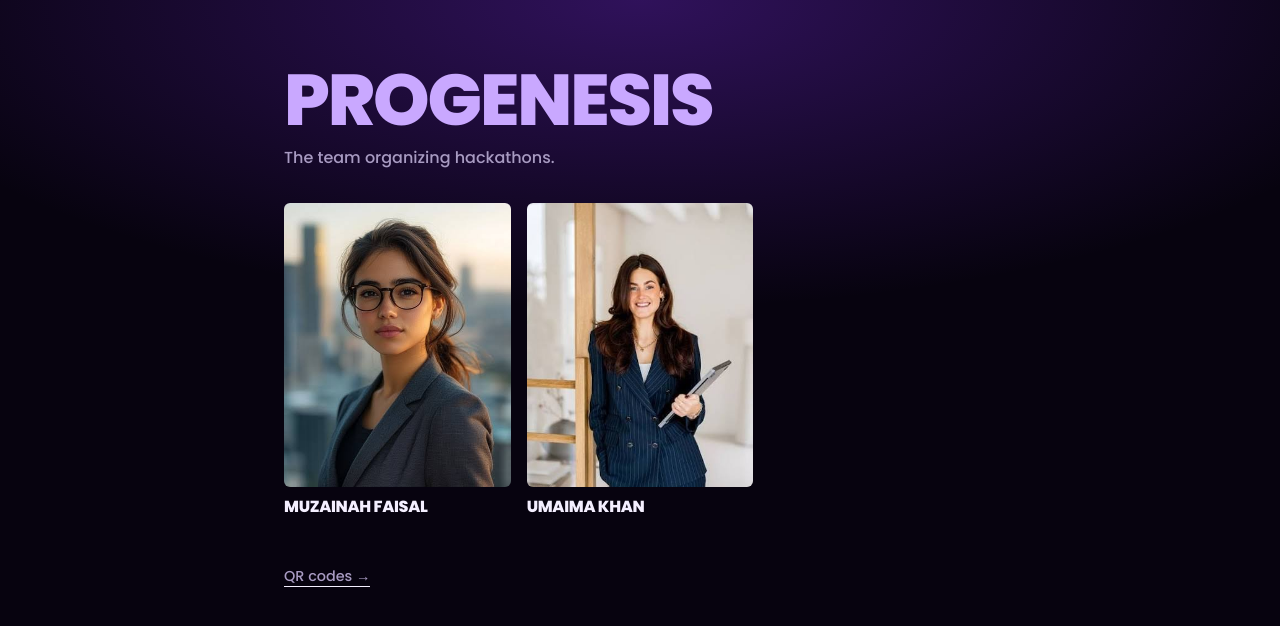
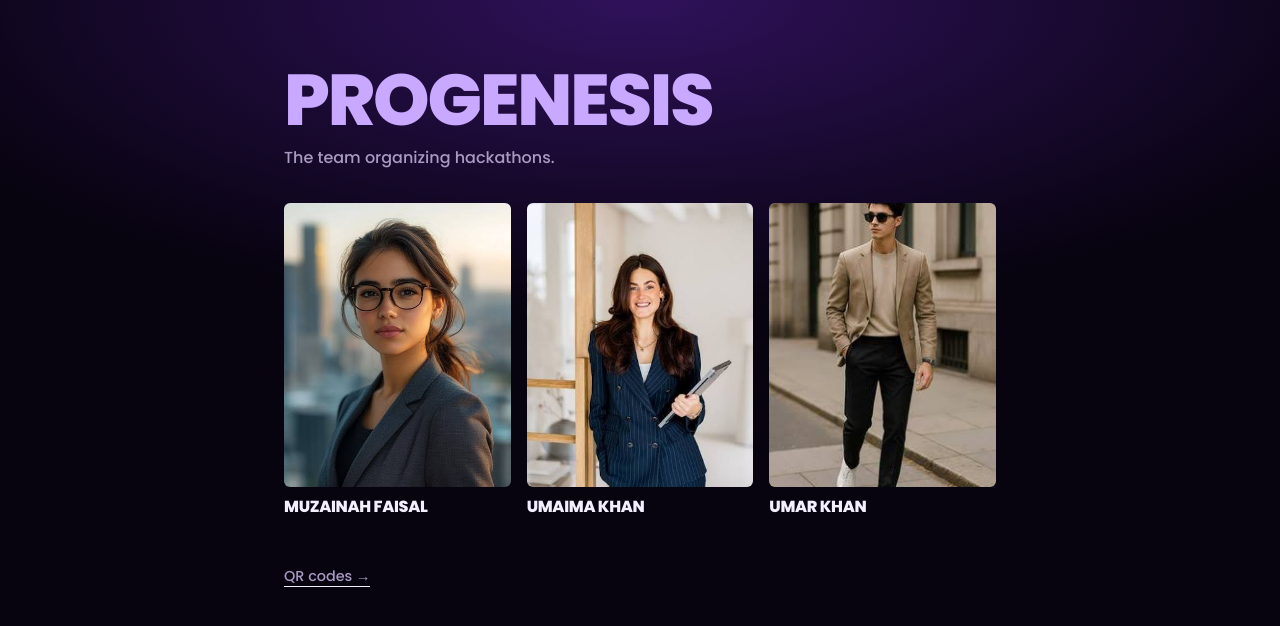
Before and after one commit to Muzainah07/demo-progenesis, a Next.js app: page / in a window 1280 px wide. Shown: the top 626 px of the page. Built offline with nearby package versions, Linux system fonts and the light colour scheme; no server answers.

Commit message:
Added new member

```diff
--- a/data/team.js
+++ b/data/team.js
@@ -24,6 +24,16 @@ export const team = [
     linkedin: "https://www.linkedin.com/in/umaima-khan-a58b4b375/",
     instagram: "https://www.instagram.com/umamyxx/",
     email: "umaimakhan6507@gmail.com",
+  },
+  {
+    slug: "umar-khan",
+    name: "Umar Khan",
+    designation: "Marketing Team",
+    roleType: "marketing",
+    photo: "/team/umar-khan.jpg",
+    linkedin: "https://www.linkedin.com/in/muzainah-faisal-9b73ab28a/",
+    instagram: "https://www.instagram.com/muzainahkhan_/",
+    email: "muzainahfaisal.mf@gmail.com",
   },
 ];
 export const getMember = (slug) => team.find((m) => m.slug === slug);
```
Also changed, not shown: public/team/umar-khan.jpg (added).
